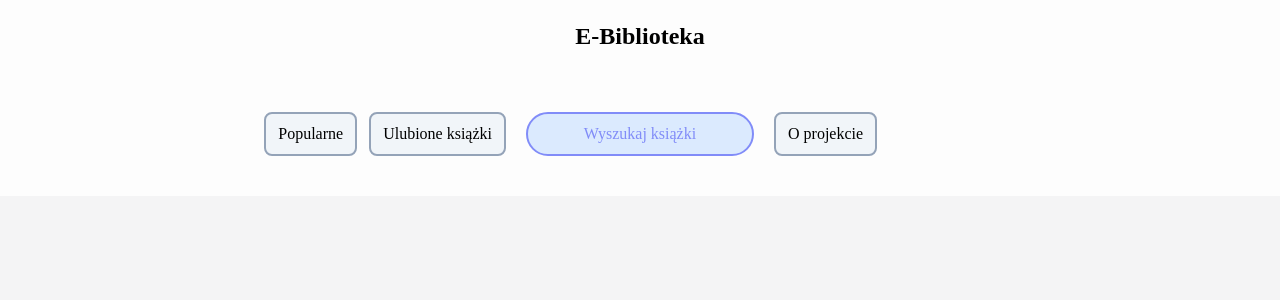
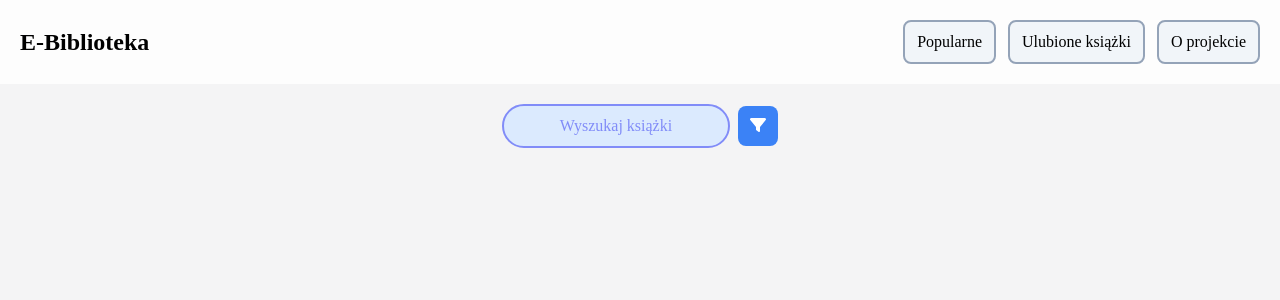
Before and after one commit to Martiinii/eLibrary, a Next.js app: page /favourite in a window 1280 px wide. Shown: the top 300 px of the page. Built offline with nearby package versions, Linux system fonts and the light colour scheme.

Commit message:
Changed style, moved searchBox out of nav

```diff
--- a/components/shared/Navbar.jsx
+++ b/components/shared/Navbar.jsx
@@ -3,14 +3,12 @@ import { FontAwesomeIcon } from "@fortawesome/react-fontawesome"
 import Link from "next/link"
 import Router from "next/router"
 import { useState } from "react"
+import { useSearch } from "../../context/searchContext"
 import useTextInput from "./useTextInput"
 
-const navbarLeft = [
+const navbarLinks = [
     { title: "Popularne", href: "/" },
-    { title: "Ulubione książki", href: "/favourite" }
-]
-
-const navbarRight = [
+    { title: "Ulubione książki", href: "/favourite" },
     { title: "O projekcie", href: "/about" },
 ]
 
@@ -26,42 +24,26 @@ const NavbarLink = ({ children, href, onClick }) => {
 
 const Navbar = () => {
     const [mobileMenuVisible, setMobileMenuVisible] = useState(false)
-    const [searchInput, searchInputValue] = useTextInput({ className: "md:text-center border-2 border-indigo-400 focus-visible:border-transparent", placeholder: "Wyszukaj książki" });
-
+    const { searchBox } = useSearch();
     const toggleMenu = (state = null) => setMobileMenuVisible(state ?? !mobileMenuVisible)
-
-    const submitSearch = e => {
-        e.preventDefault();
-        toggleMenu(false);
-        searchInputValue ? Router.push(`/search/${encodeURIComponent(searchInputValue)}`) : Router.push("/");
-    }
 
     return (
         <>
-            <h1 className="hidden md:block bg-white/80 backdrop-blur-sm text-2xl font-bold text-center py-5">E-Biblioteka</h1>
-            <nav className="w-full flex px-5 py-5 bg-white/80 backdrop-blur-sm flex-wrap justify-between items-center sticky top-0 z-50">
-                <h2 className="block md:hidden text-xl font-bold">E-Biblioteka</h2>
-                <button className="md:hidden reset-focus btn-padding btn-rounded" onClick={() => toggleMenu()}>
-                    <FontAwesomeIcon icon={faBars} />
-                </button>
+            <nav className="w-full bg-white/80 backdrop-blur-sm sticky top-0 z-40">
+                <div className="container mx-auto flex flex-wrap px-5 py-5 justify-between items-center gap-3">
+                    <h1 className="text-2xl font-bold">E-Biblioteka</h1>
+                    <button className="md:hidden reset-focus btn-padding btn-rounded" onClick={() => toggleMenu()}>
+                        <FontAwesomeIcon icon={faBars} />
+                    </button>
 
-                <div className={`${!mobileMenuVisible ? "hidden" : "flex"} md:flex flex-col md:flex-row justify-center md:items-center gap-5 p-5 w-full `}>
-                    <section>
-                        <form onSubmit={submitSearch}>
-                            {searchInput}
-                        </form>
-                    </section>
-
-                    <section className="md:flex-1 md:order-first flex gap-5 md:gap-3 flex-col md:flex-row md:flex-wrap md:justify-end">
-                        {navbarLeft.map((link, i) => <NavbarLink href={link.href} key={i} onClick={() => {toggleMenu(false)}}>{link.title}</NavbarLink>)}
-                    </section>
-
-
-                    <section className="md:flex-1 flex gap-5 md:gap-3 flex-col md:flex-row md:flex-wrap">
-                        {navbarRight.map((link, i) => <NavbarLink href={link.href} key={i} onClick={() => {toggleMenu(false)}}>{link.title}</NavbarLink>)}
-                    </section>
+                    <div className={`${!mobileMenuVisible ? "hidden" : "flex"} md:flex flex-col md:flex-row justify-center md:items-center gap-5 w-full md:w-auto`}>
+                        <section className="flex gap-3 flex-col md:flex-row md:flex-wrap md:justify-end">
+                            {navbarLinks.map((link, i) => <NavbarLink href={link.href} key={i} onClick={() => { toggleMenu(false) }}>{link.title}</NavbarLink>)}
+                        </section>
+                    </div>
                 </div>
             </nav>
+            {searchBox}
         </>
     )
 }
```
